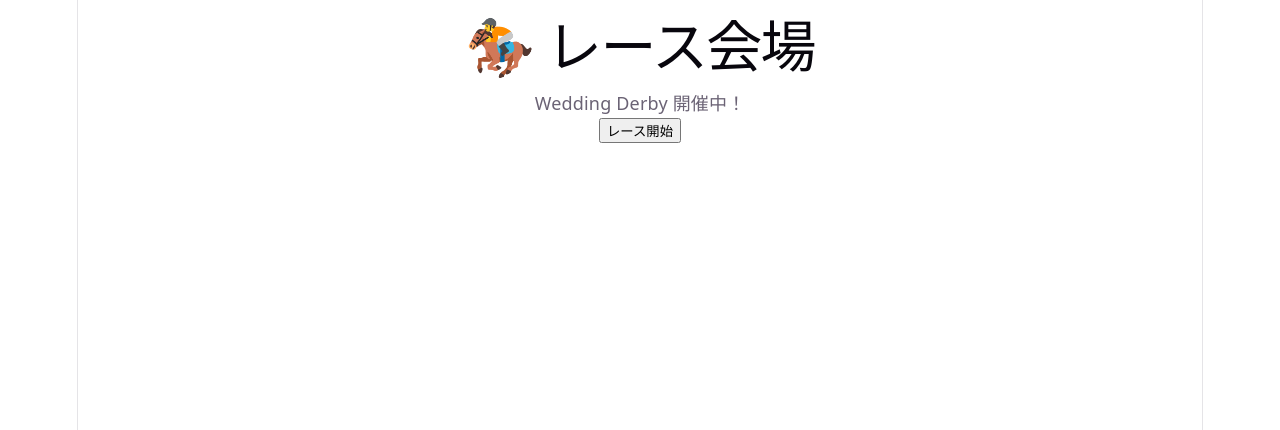
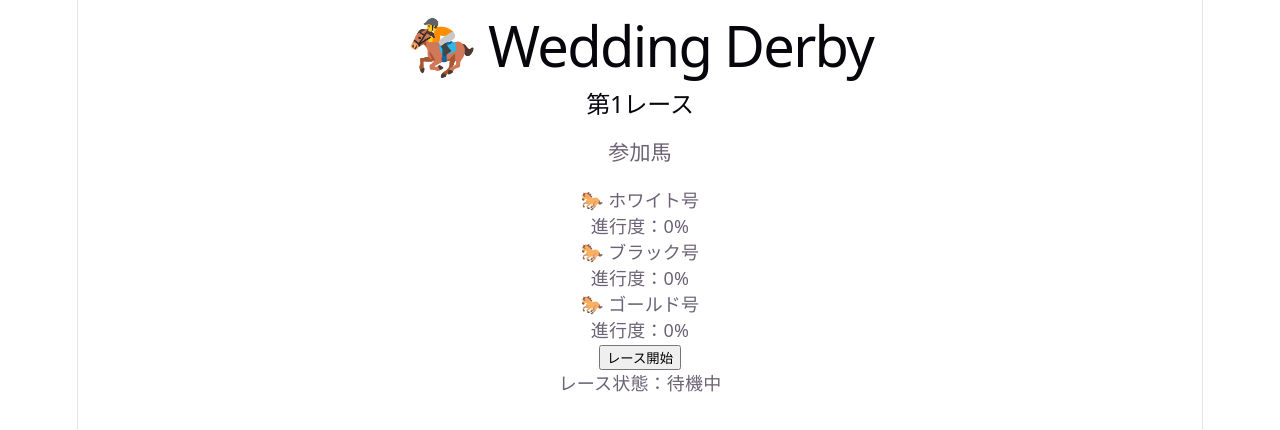
Before and after one commit to eikiitoda-dev/wedding-derby, a React (Vite) app: page /game in a window 1280 px wide. Shown: the top 430 px of the page. Built offline with nearby package versions, Linux system fonts and the light colour scheme.

Commit message:
Add race start state

```diff
--- a/src/pages/GamePage.tsx
+++ b/src/pages/GamePage.tsx
@@ -1,15 +1,42 @@
+import { useState } from "react"
+
 function GamePage() {
+  const [status, setStatus] = useState("待機中")
+
+  const startRace = () => {
+    setStatus("走行中")
+  }
+
   return (
     <div>
-      <h1>🏇 レース会場</h1>
+      <h1>🏇 Wedding Derby</h1>
+
+      <h2>第1レース</h2>
+
+      <h3>参加馬</h3>
+
+      <div>
+        🐎 ホワイト号
+        <p>進行度：0%</p>
+      </div>
+
+      <div>
+        🐎 ブラック号
+        <p>進行度：0%</p>
+      </div>
+
+      <div>
+        🐎 ゴールド号
+        <p>進行度：0%</p>
+      </div>
+
+      <button onClick={startRace}>
+        レース開始
+      </button>
 
       <p>
-        Wedding Derby 開催中！
+        レース状態：{status}
       </p>
-
-      <button>
-        レース開始
-      </button>
     </div>
   )
 }
```
